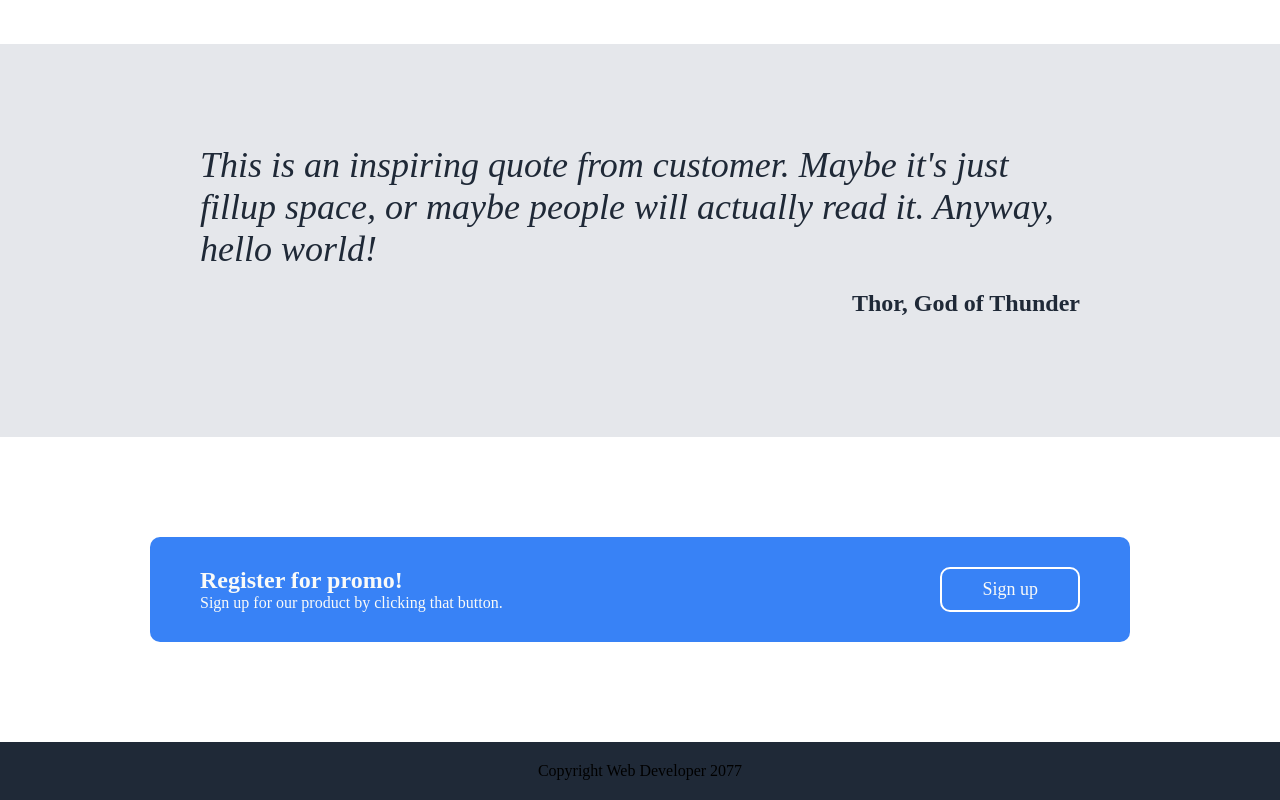
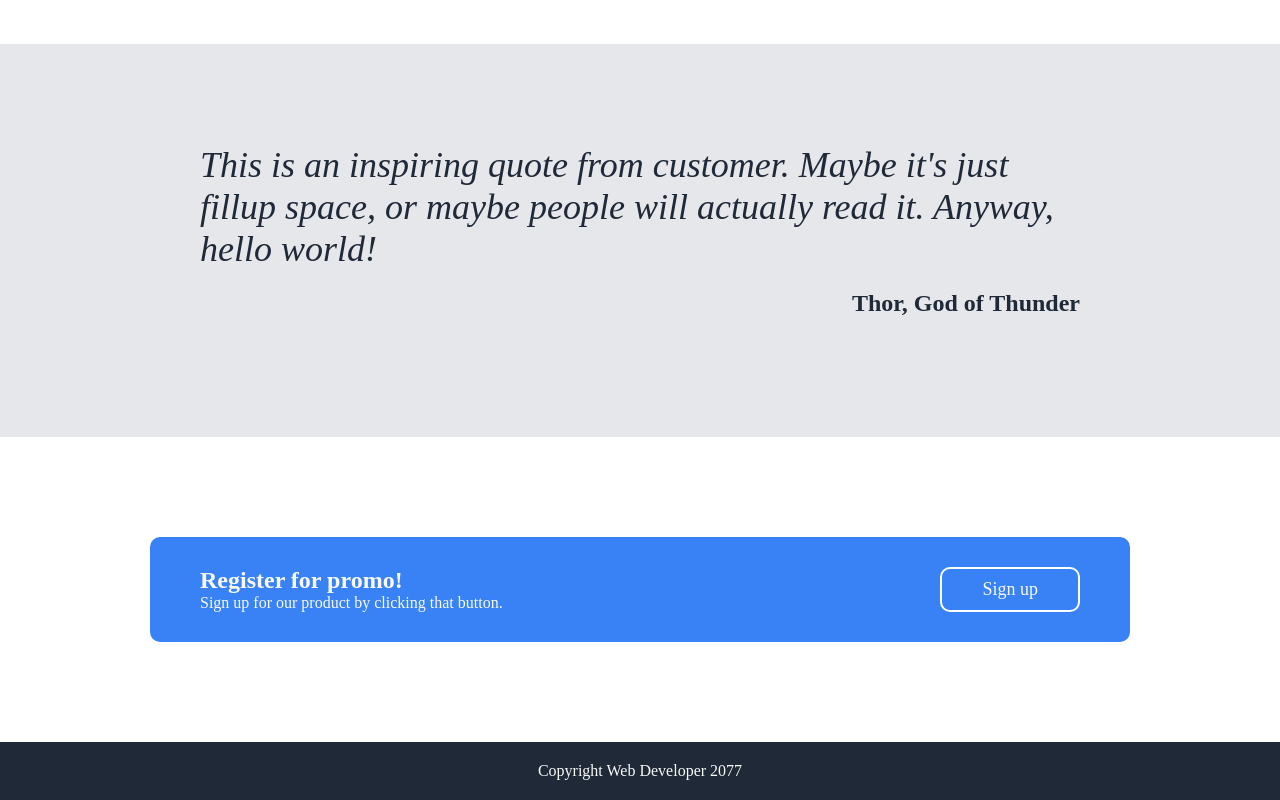
Before and after one commit to anherid/landing, a plain HTML site: page index.html in a window 1280 px wide. Shown: the part 826-1626 px from the top of the page. Drawn offline with Linux system fonts and the light colour scheme.

Commit message:
edit footer color

```diff
--- a/style.css
+++ b/style.css
@@ -128,6 +128,7 @@ button {
 }
 
 footer {
+  color: #f9faf8;
   background-color: #1f2937;
   padding: 20px 100px;
   text-align: center;
```
